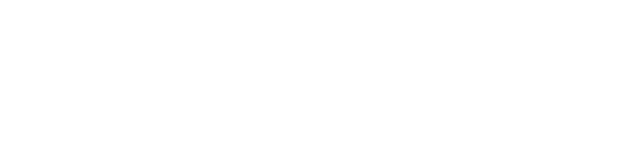
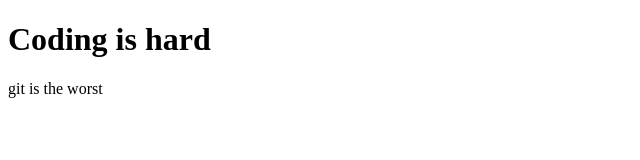
Before and after one commit to rmlawrence7/rmlawrence7.github.io, a plain HTML site: page index.html in a window 1280 px wide. Shown: the whole page, without its empty margins (0-640 px from the left). Drawn offline with Linux system fonts and the light colour scheme.

Commit message:
Added complaints

```diff
--- a/index.html
+++ b/index.html
@@ -2,9 +2,10 @@
 <html>
   <head>
     <meta charset="utf-8">
-    <title></title>
+    <title>This is ridiculous</title>
   </head>
   <body>
-
+    <h1>Coding is hard</h1>
+    <p>git is the worst</p>
   </body>
 </html>
```
